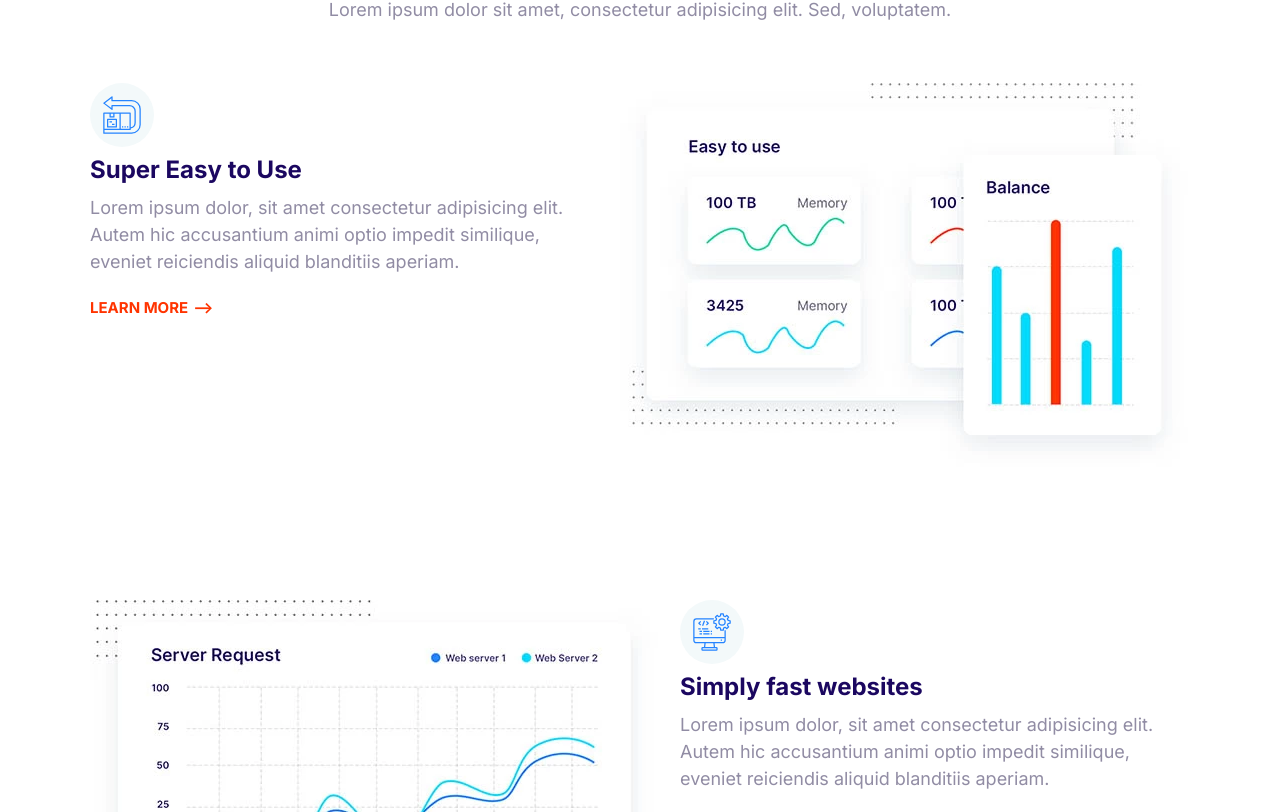
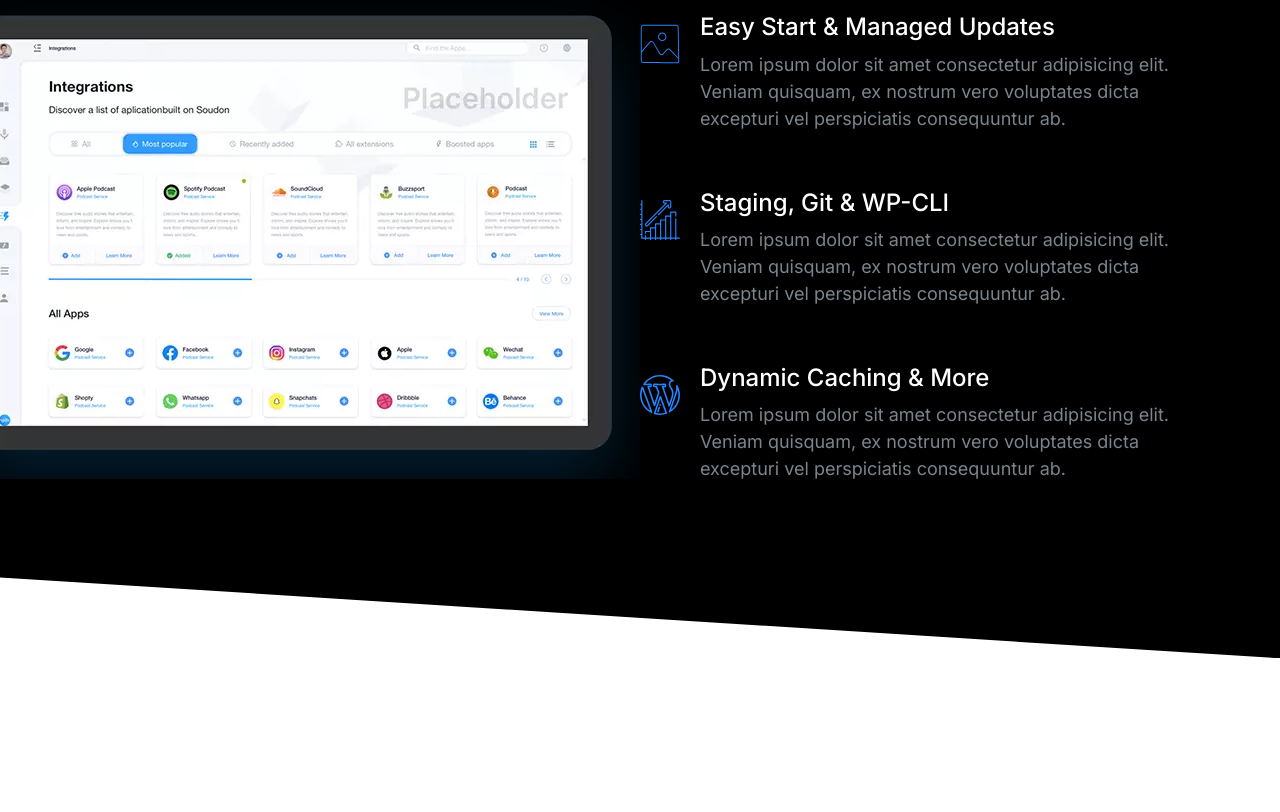
Before and after one commit to dara0869/path42, a plain HTML site: page index.html in a window 1280 px wide. Shown: the part 151-963 px from the top of the page. After the commit the page ends 809 px from the top, so only its background shows below. Drawn offline with Linux system fonts and the light colour scheme.

Commit message:
Build of showcase block component.

```diff
--- a/CSS/Styles.css
+++ b/CSS/Styles.css
@@ -27,6 +27,11 @@
 /******************************************************************************
 ***                      Typography Section                                 ***
 ******************************************************************************/
+::selection {
+  background: var(--color-primary);
+  color: white;
+}
+
 html {
   font-size: 62.5%;
 }
@@ -56,6 +61,7 @@ h2 {
 
 h3 {
   font-size: 3rem;
+  font-weight: 500;
 }
 
 p {
@@ -153,7 +159,6 @@ a {
 .list {
   list-style: none;
   padding-left: 0;
-  color: var(--color-headings);
 }
 
 .list--inline .list__item {
@@ -163,6 +168,7 @@ a {
 .list--tick {
   list-style-image: url(../images/tick.svg);
   padding-left: 3rem;
+  color: var(--color-headings);
 }
 
 .list--tick .list__item {
@@ -450,6 +456,7 @@ a {
 ******************************************************************************/
 .media {
   display: flex;
+  margin-bottom: 4rem;
 }
 
 .media__title {
@@ -667,18 +674,20 @@ a {
   color: #7b858b;
 }
 
-.block--dark .block__heading {
+.block--dark h1,
+.block--dark h2,
+.block--dark h3 {
   color: white;
 }
 
 .block--skewed-right {
   padding-bottom: calc(var(--padding-vertical) + 4rem);
-  clip-path: polygon(0% 0%, 100% 0%, 100% 100%, 0% 80%);
+  clip-path: polygon(0% 0%, 100% 0%, 100% 100%, 0% 90%);
 }
 
 .block--skewed-left {
   padding-bottom: calc(var(--padding-vertical) + 4rem);
-  clip-path: polygon(0% 0%, 100% 0%, 100% 80%, 0% 100%);
+  clip-path: polygon(0% 0%, 100% 0%, 100% 90%, 0% 100%);
 }
 
 .block__header {
@@ -752,9 +761,6 @@ a {
 /******************************************************************************
 ***                               Hero Section                              ***
 ******************************************************************************/
-.hero {
-  clip-path: polygon(0% 0%, 100% 0%, 100% 90%, 0% 100%);
-}
 
 .hero__tagline {
   font-size: 2rem;
@@ -837,3 +843,25 @@ a {
     order: 2;
   }
 }
+
+/******************************************************************************
+***                      Showcase Block Section                             ***
+******************************************************************************/
+.block-showcase__image > img {
+  width: 100%;
+}
+
+@media screen and (min-width: 768px) {
+  .block-showcase .grid {
+    grid-template-columns: 50% 50%;
+  }
+
+  .block-showcase__image {
+    justify-self: end;
+  }
+
+  .block-showcase__image > img {
+    width: auto;
+    max-width: 700px;
+  }
+}
--- a/index.html
+++ b/index.html
@@ -12,125 +12,76 @@
     <link rel="stylesheet" href="CSS/Styles.css" />
   </head>
   <body>
-    <section class="block container">
+    <section class="block block--dark block--skewed-right block-showcase">
       <header class="block__header">
-        <h2>Host on the Cloud to Keep Growing</h2>
-        <p>
-          Lorem ipsum dolor sit amet, consectetur adipisicing elit. Sed,
-          voluptatem.
-        </p>
+        <h2>User-Friendly Control Panel</h2>
       </header>
-      <article class="grid grid--1x2 feature">
-        <div class="feature__content">
-          <span class="icon-container">
-            <svg class="icon icon--primary">
-              <use xlink:href="images/sprite.svg#easy"></use>
-            </svg>
-          </span>
-          <h3 class="feature__heading">Super Easy to Use</h3>
-          <p>
-            Lorem ipsum dolor, sit amet consectetur adipisicing elit. Autem hic
-            accusantium animi optio impedit similique, eveniet reiciendis
-            aliquid blanditiis aperiam.
-          </p>
-          <a href="#" class="link-arrow">Learn More</a>
-        </div>
-        <picture>
+      <div class="container grid grid--1x2">
+        <picture class="block-showcase__image">
           <source
             type="image/webp"
-            srcset="images/easy.webp 1x, images/easy@2x.webp 2x"
+            srcset="images/ipad.webp 1x, images/ipad@2x.webp 2x"
           />
           <source
-            type="image/jpg"
-            srcset="images/easy.jpg 1x, images/easy@2x.jpg 2x"
+            type="image/png"
+            srcset="images/ipad.png 1x, images/ipad@2x.png 2x"
           />
-          <img class="feature__image" src="images/easy@2x.jpg" alt="" />
+          <img src="images/ipad.png" alt="" />
         </picture>
-      </article>
-
-      <article class="grid grid--1x2 feature">
-        <div class="feature__content">
-          <span class="icon-container">
+        <ul class="list">
+          <li>
+            <div class="media">
+              <div class="media__image">
                 <svg class="icon icon--primary">
-              <use xlink:href="images/sprite.svg#computer"></use>
+                  <use xlink:href="images/sprite.svg#snap"></use>
                 </svg>
-          </span>
-          <h3 class="feature__heading">Simply fast websites</h3>
+              </div>
+              <div class="media__body">
+                <h3 class="media__title">Easy Start & Managed Updates</h3>
                 <p>
-            Lorem ipsum dolor, sit amet consectetur adipisicing elit. Autem hic
-            accusantium animi optio impedit similique, eveniet reiciendis
-            aliquid blanditiis aperiam.
+                  Lorem ipsum dolor sit amet consectetur adipisicing elit.
+                  Veniam quisquam, ex nostrum vero voluptates dicta excepturi
+                  vel perspiciatis consequuntur ab.
                 </p>
-          <a href="#" class="link-arrow">Learn More</a>
               </div>
-        <picture>
-          <source
-            type="image/webp"
-            srcset="images/fast.webp 1x, images/fast@2x.webp 2x"
-          />
-          <source
-            type="image/jpg"
-            srcset="images/fast.jpg 1x, images/fast@2x.jpg 2x"
-          />
-          <img class="feature__image" src="images/fast@2x.jpg" alt="" />
-        </picture>
-      </article>
-
-      <article class="grid grid--1x2 feature">
-        <div class="feature__content">
-          <span class="icon-container">
+            </div>
+          </li>
+          <li>
+            <div class="media">
+              <div class="media__image">
                 <svg class="icon icon--primary">
-              <use xlink:href="images/sprite.svg#settings"></use>
+                  <use xlink:href="images/sprite.svg#growth"></use>
                 </svg>
-          </span>
-          <h3 class="feature__heading">WordPress made easy</h3>
+              </div>
+              <div class="media__body">
+                <h3 class="media__title">Staging, Git & WP-CLI</h3>
                 <p>
-            Lorem ipsum dolor, sit amet consectetur adipisicing elit. Autem hic
-            accusantium animi optio impedit similique, eveniet reiciendis
-            aliquid blanditiis aperiam.
+                  Lorem ipsum dolor sit amet consectetur adipisicing elit.
+                  Veniam quisquam, ex nostrum vero voluptates dicta excepturi
+                  vel perspiciatis consequuntur ab.
                 </p>
-          <a href="#" class="link-arrow">Learn More</a>
               </div>
-        <picture>
-          <source
-            type="image/webp"
-            srcset="images/wordpress.webp 1x, images/wordpress@2x.webp 2x"
-          />
-          <source
-            type="image/jpg"
-            srcset="images/wordpress.jpg 1x, images/wordpress@2x.jpg 2x"
-          />
-          <img class="feature__image" src="images/wordpress@2x.jpg" alt="" />
-        </picture>
-      </article>
-
-      <article class="grid grid--1x2 feature">
-        <div class="feature__content">
-          <span class="icon-container">
+            </div>
+          </li>
+          <li>
+            <div class="media">
+              <div class="media__image">
                 <svg class="icon icon--primary">
-              <use xlink:href="images/sprite.svg#clock"></use>
+                  <use xlink:href="images/sprite.svg#wordpress"></use>
                 </svg>
-          </span>
-          <h3 class="feature__heading">24/7 Expert Support</h3>
+              </div>
+              <div class="media__body">
+                <h3 class="media__title">Dynamic Caching & More</h3>
                 <p>
-            Lorem ipsum dolor, sit amet consectetur adipisicing elit. Autem hic
-            accusantium animi optio impedit similique, eveniet reiciendis
-            aliquid blanditiis aperiam.
+                  Lorem ipsum dolor sit amet consectetur adipisicing elit.
+                  Veniam quisquam, ex nostrum vero voluptates dicta excepturi
+                  vel perspiciatis consequuntur ab.
                 </p>
-          <a href="#" class="link-arrow">Learn More</a>
               </div>
-        <picture>
-          <source
-            type="image/webp"
-            srcset="images/support.webp 1x, images/support@2x.webp 2x"
-          />
-          <source
-            type="image/jpg"
-            srcset="images/support.jpg 1x, images/support@2x.jpg 2x"
-          />
-          <img class="feature__image" src="images/support@2x.jpg" alt="" />
-        </picture>
-      </article>
+            </div>
+          </li>
+        </ul>
+      </div>
     </section>
     <script src="js/main.js"></script>
   </body>
```
Also changed, not shown: components/block-showcase.html (added, +71 -0 lines), components/block.html (+1 -1 lines), components/hero.html (+1 -1 lines), components/block-features.html (renamed from components/features.html), components/block-plans.html (renamed from components/plans-block.html), images/ipad.png (added), images/ipad.webp (added), images/ipad@2x.png (added), images/ipad@2x.webp (added). Lines whose indentation alone changed are shown as unchanged.
